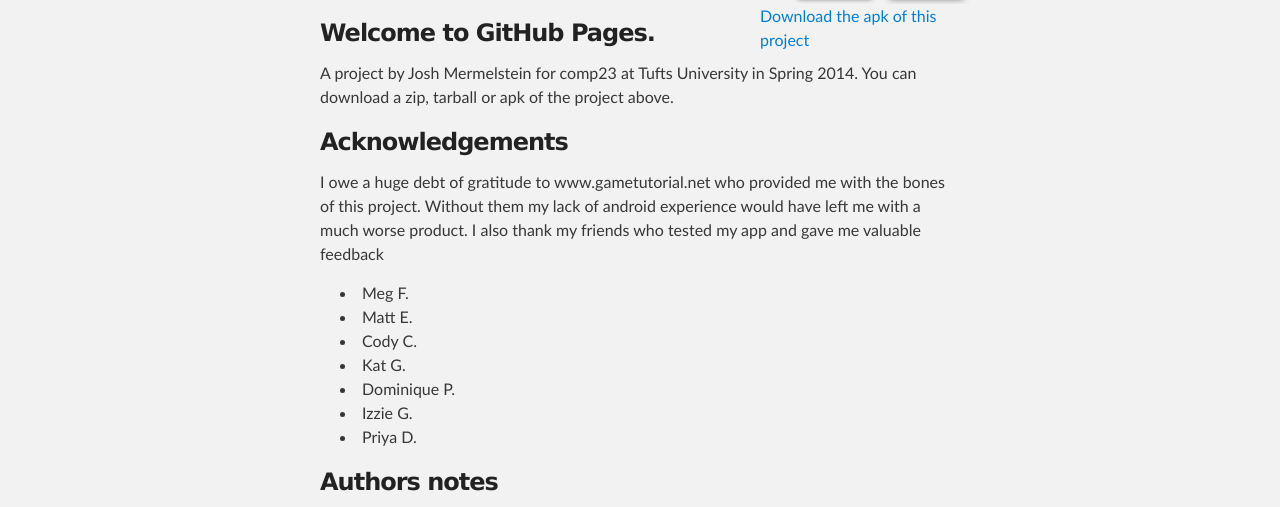
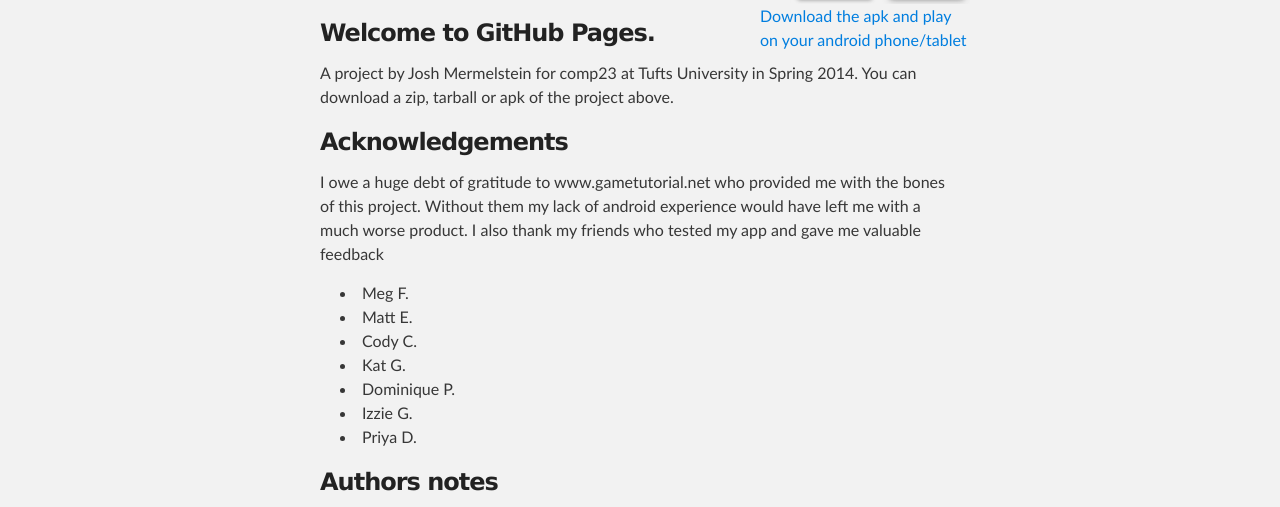
Before and after one commit to JoshMermel/Hex2048, a plain HTML site: page index.html in a window 1280 px wide. Shown: the part 245-752 px from the top of the page. Drawn offline with Linux system fonts and the light colour scheme.

Commit message:
changed wording

```diff
--- a/index.html
+++ b/index.html
@@ -24,7 +24,7 @@
             <section id="downloads">
               <a class="zip_download_link" href="https://github.com/JoshMermel/Hex2048/zipball/master">Download this project as a .zip file</a>
               <a class="tar_download_link" href="https://github.com/JoshMermel/Hex2048/tarball/master">Download this project as a tar.gz file</a>
-              <a class="apk_download_link" href="https://github.com/JoshMermel/Hex2048/blob/master/bin/Hex2048.apk">Download the apk of this project</a>
+              <a class="apk_download_link" href="https://github.com/JoshMermel/Hex2048/blob/master/bin/Hex2048.apk">Download the apk and play on your android phone/tablet</a>
             </section>
         </header>
     </div>
```
